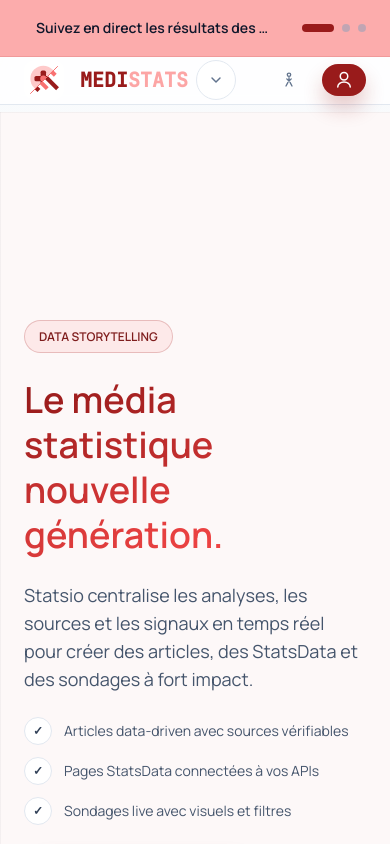
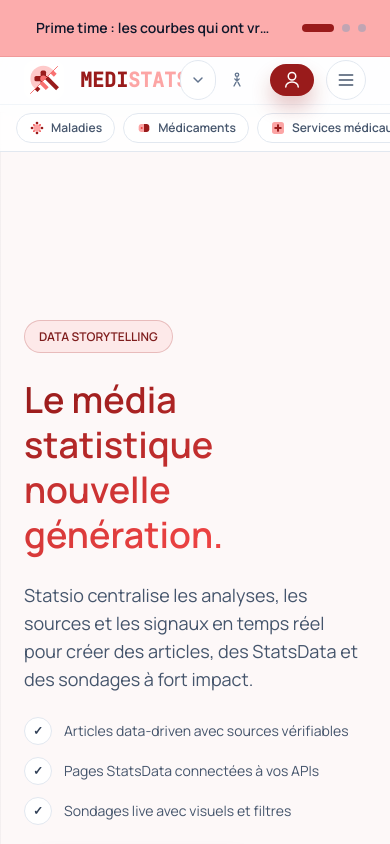
Before and after one commit to Statsio/statsio-front, a Nuxt app: page /medistats in a window 390 px wide. Shown: the top 844 px of the page. Built offline with nearby package versions, Linux system fonts and the light colour scheme.

Commit message:
fix header mobile

```diff
--- a/app/components/layout/AppHeader.vue
+++ b/app/components/layout/AppHeader.vue
@@ -1,5 +1,5 @@
 <script setup lang="ts">
-import { computed, onBeforeUnmount, onMounted, ref } from 'vue'
+import { computed, onBeforeUnmount, onMounted, ref, watch } from 'vue'
 import { RouterLink, useRoute, useRouter } from 'vue-router'
 import AppAccessibilityPanel from '@/components/layout/AppAccessibilityPanel.vue'
 import type { HeaderNavItem } from '@/components/layout/brands/header-nav.types'
@@ -59,6 +59,9 @@ const notificationToneClasses = {
 const activeMenu = ref<HeaderNavItem | null>(null)
 const logoutError = ref('')
 const isBrandMenuOpen = ref(false)
+const isMobileMenuOpen = ref(false)
+const brandNavRef = ref<any>(null)
+const mobileNavItems = computed<HeaderNavItem[]>(() => brandNavRef.value?.items ?? [])
 const brandMenuRef = ref<HTMLElement | null>(null)
 const isNotificationsOpen = ref(false)
 const notificationsRef = ref<HTMLElement | null>(null)
@@ -86,11 +89,36 @@ const userInitials = () => {
   return initials || 'ST'
 }
 
+const toggleMobileMenu = () => {
+  isMobileMenuOpen.value = !isMobileMenuOpen.value
+  if (isMobileMenuOpen.value) {
+    isBrandMenuOpen.value = false
+    isNotificationsOpen.value = false
+    isUserMenuOpen.value = false
+    activeMenu.value = null
+  }
+}
+
+const closeMobileMenu = () => {
+  isMobileMenuOpen.value = false
+}
+
+watch(route, () => {
+  closeMobileMenu()
+})
+
+watch(isMobileMenuOpen, (open) => {
+  if (typeof document !== 'undefined') {
+    document.body.style.overflow = open ? 'hidden' : ''
+  }
+})
+
 const handleLogout = async () => {
   logoutError.value = ''
   isBrandMenuOpen.value = false
   isNotificationsOpen.value = false
   isUserMenuOpen.value = false
+  closeMobileMenu()
 
   try {
     await authStore.logout()
@@ -168,6 +196,7 @@ onMounted(() => {
 
 onBeforeUnmount(() => {
   document.removeEventListener('click', handleDocumentClick)
+  document.body.style.overflow = ''
 })
 </script>
 
@@ -227,7 +256,7 @@ onBeforeUnmount(() => {
         </AppDropdownMenu>
       </div>
 
-      <component :is="currentBrandNavComponent" v-model="activeMenu" />
+      <component :is="currentBrandNavComponent" ref="brandNavRef" v-model="activeMenu" />
 
       <div class="flex items-center gap-3">
         <AppAccessibilityPanel />
@@ -365,8 +394,39 @@ onBeforeUnmount(() => {
             </AppButton>
           </div>
         </template>
+
+        <button
+          type="button"
+          class="inline-flex h-10 w-10 items-center justify-center rounded-full border border-slate-200 bg-white text-slate-600 transition hover:border-slate-300 hover:bg-slate-50 hover:text-slate-900 focus-visible:outline-none focus-visible:ring-2 focus-visible:ring-primary/40 lg:hidden"
+          :aria-expanded="isMobileMenuOpen"
+          aria-haspopup="dialog"
+          aria-label="Menu de navigation"
+          @click="toggleMobileMenu"
+        >
+          <svg v-if="!isMobileMenuOpen" viewBox="0 0 24 24" class="h-5 w-5" fill="none" xmlns="http://www.w3.org/2000/svg">
+            <path d="M4 6h16M4 12h16M4 18h16" stroke="currentColor" stroke-width="1.8" stroke-linecap="round" />
+          </svg>
+          <svg v-else viewBox="0 0 24 24" class="h-5 w-5" fill="none" xmlns="http://www.w3.org/2000/svg">
+            <path d="M18 6L6 18M6 6l12 12" stroke="currentColor" stroke-width="1.8" stroke-linecap="round" />
+          </svg>
+        </button>
       </div>
     </div>
+
+    <!-- Mobile navigation slider -->
+    <nav class="mobile-slider flex gap-2 overflow-x-auto border-t border-slate-100 px-4 py-2 lg:hidden" aria-label="Navigation rapide">
+      <component
+        v-for="item in mobileNavItems"
+        :key="item.label"
+        :is="item.href.startsWith('/') ? RouterLink : 'a'"
+        :to="item.href.startsWith('/') ? item.href : undefined"
+        :href="item.href.startsWith('/') ? undefined : item.href"
+        class="flex shrink-0 items-center gap-1.5 rounded-full border border-slate-200 bg-white px-3 py-1.5 text-xs font-semibold text-slate-600 transition hover:border-primary/30 hover:bg-slate-50 hover:text-slate-900 focus-visible:outline-none focus-visible:ring-2 focus-visible:ring-primary/40"
+      >
+        <AppNavIcon :kind="item.icon" class="h-[16px] w-[16px]" />
+        {{ item.label }}
+      </component>
+    </nav>
 
     <div v-if="logoutError" class="container pt-3">
       <div class="rounded-2xl border border-rose-200 bg-rose-50 px-4 py-3 text-sm text-rose-700">
@@ -421,4 +481,131 @@ onBeforeUnmount(() => {
       </div>
     </div>
   </header>
+
+  <!-- Mobile menu drawer -->
+  <Teleport to="body">
+    <Transition
+      enter-active-class="transition duration-300 ease-out"
+      enter-from-class="opacity-0 translate-y-3"
+      enter-to-class="opacity-100 translate-y-0"
+      leave-active-class="transition duration-200 ease-in"
+      leave-from-class="opacity-100 translate-y-0"
+      leave-to-class="opacity-0 translate-y-3"
+    >
+      <div
+        v-if="isMobileMenuOpen"
+        class="fixed inset-0 z-50 flex flex-col bg-white lg:hidden"
+        role="dialog"
+        aria-modal="true"
+        aria-label="Menu de navigation"
+      >
+        <!-- Drawer header -->
+        <div class="flex shrink-0 items-center justify-between border-b border-slate-100 px-4 py-3">
+          <RouterLink
+            :to="currentBrand.to"
+            class="flex items-center gap-3 rounded-xl focus-visible:outline-none focus-visible:ring-2 focus-visible:ring-primary/40"
+            @click="closeMobileMenu"
+          >
+            <img :src="currentBrand.logo" :alt="currentBrand.logoAlt" class="h-9 w-9 rounded-xl border border-slate-100 bg-white p-1" />
+            <p :class="[currentBrand.wordmarkClass, 'text-lg font-bold uppercase font-mono']">
+              {{ currentBrand.prefix }}<span :class="currentBrand.suffixClass">{{ currentBrand.suffix }}</span>
+            </p>
+          </RouterLink>
+          <button
+            type="button"
+            class="inline-flex h-10 w-10 items-center justify-center rounded-full border border-slate-200 text-slate-500 transition hover:border-slate-300 hover:bg-slate-50 hover:text-slate-900 focus-visible:outline-none focus-visible:ring-2 focus-visible:ring-primary/40"
+            aria-label="Fermer le menu"
+            @click="closeMobileMenu"
+          >
+            <svg viewBox="0 0 24 24" class="h-5 w-5" fill="none" xmlns="http://www.w3.org/2000/svg">
+              <path d="M18 6L6 18M6 6l12 12" stroke="currentColor" stroke-width="1.8" stroke-linecap="round" />
+            </svg>
+          </button>
+        </div>
+
+        <!-- Nav items -->
+        <div class="flex-1 space-y-3 overflow-y-auto p-4">
+          <div v-for="item in mobileNavItems" :key="item.label" class="rounded-2xl border border-slate-100 bg-slate-50 p-4">
+            <component
+              :is="item.href.startsWith('/') ? RouterLink : 'a'"
+              :to="item.href.startsWith('/') ? item.href : undefined"
+              :href="item.href.startsWith('/') ? undefined : item.href"
+              class="group mb-3 flex items-center gap-3"
+              @click="closeMobileMenu"
+            >
+              <span class="flex h-9 w-9 shrink-0 items-center justify-center rounded-xl border border-slate-200 bg-white">
+                <AppNavIcon :kind="item.icon" class="h-[20px] w-[20px]" />
+              </span>
+              <span class="min-w-0">
+                <span class="block text-sm font-semibold text-slate-900 transition group-hover:text-primary">{{ item.label }}</span>
+                <span class="block text-xs font-medium uppercase tracking-[0.16em] text-slate-400">{{ item.eyebrow }}</span>
+              </span>
+            </component>
+            <div class="flex flex-wrap gap-2">
+              <a
+                v-for="link in item.links"
+                :key="link"
+                href="#"
+                class="rounded-full border border-slate-200 bg-white px-3 py-1 text-xs font-semibold text-slate-600 transition hover:border-primary/25 hover:bg-primary/5 hover:text-primary"
+                @click="closeMobileMenu"
+              >
+                {{ link }}
+              </a>
+            </div>
+          </div>
+        </div>
+
+        <!-- Auth footer -->
+        <div class="shrink-0 border-t border-slate-100 p-4">
+          <template v-if="authStore.isAuthenticated">
+            <div class="mb-4 flex items-center gap-3">
+              <AppAvatar :initials="userInitials()" size="sm" />
+              <div class="min-w-0 flex-1">
+                <p class="truncate text-sm font-semibold text-slate-900">{{ authStore.displayName }}</p>
+                <p class="truncate text-xs text-slate-500">{{ authStore.user?.email }}</p>
+              </div>
+            </div>
+            <div class="grid grid-cols-2 gap-2">
+              <RouterLink
+                to="/profile"
+                class="flex items-center justify-center rounded-2xl border border-slate-200 bg-slate-50 px-4 py-2.5 text-sm font-semibold text-slate-700 transition hover:border-slate-300 hover:bg-white"
+                @click="closeMobileMenu"
+              >
+                Mon profil
+              </RouterLink>
+              <button
+                type="button"
+                class="flex items-center justify-center rounded-2xl border border-rose-200 bg-rose-50 px-4 py-2.5 text-sm font-semibold text-rose-700 transition hover:bg-rose-100 disabled:opacity-60"
+                :disabled="authStore.isLoggingOut"
+                @click="handleLogout"
+              >
+                {{ authStore.isLoggingOut ? 'Déconnexion...' : 'Se déconnecter' }}
+              </button>
+            </div>
+          </template>
+          <template v-else>
+            <div class="flex gap-3">
+              <AppButton as="router-link" to="/login" variant="outline" size="md" class="flex-1" @click="closeMobileMenu">
+                Connexion
+              </AppButton>
+              <AppButton as="router-link" to="/register" variant="primary" size="md" icon-position="right" class="flex-1" @click="closeMobileMenu">
+                Lancez-vous !
+                <template #icon>→</template>
+              </AppButton>
+            </div>
+          </template>
+        </div>
+      </div>
+    </Transition>
+  </Teleport>
 </template>
+
+<style scoped>
+.mobile-slider::-webkit-scrollbar {
+  display: none;
+}
+.mobile-slider {
+  -ms-overflow-style: none;
+  scrollbar-width: none;
+}
+</style>
--- a/app/components/layout/brands/medistats/AppHeaderNav.vue
+++ b/app/components/layout/brands/medistats/AppHeaderNav.vue
@@ -73,6 +73,8 @@ const items: HeaderNavItem[] = [
     links: ['Newsletters', 'Réseaux sociaux', 'Partenaires', 'Automatisations'],
   },
 ]
+
+defineExpose({ items })
 </script>
 
 <template>
--- a/app/components/layout/brands/statsio/AppHeaderNav.vue
+++ b/app/components/layout/brands/statsio/AppHeaderNav.vue
@@ -73,6 +73,8 @@ const items: HeaderNavItem[] = [
     links: ['Newsletters', 'Réseaux sociaux', 'Partenaires', 'Automatisations'],
   },
 ]
+
+defineExpose({ items })
 </script>
 
 <template>
--- a/app/components/layout/brands/tvstats/AppHeaderNav.vue
+++ b/app/components/layout/brands/tvstats/AppHeaderNav.vue
@@ -74,6 +74,8 @@ const items: HeaderNavItem[] = [
     links: ['Généralistes', 'Info', 'Divertissement', 'Partenaires'],
   },
 ]
+
+defineExpose({ items })
 </script>
 
 <template>
--- a/app/data/brands/statsio/promo-items.ts
+++ b/app/data/brands/statsio/promo-items.ts
@@ -2,23 +2,23 @@ import type { PromoItem } from '@/data/brands/promo-items.types'
 
 export const promoItems: PromoItem[] = [
   {
-    type: 'Direct',
-    title: 'Suivez en direct les résultats des municipales 2026',
-    meta: 'Cartes, signaux locaux et bascules clés centralisés dans Statsio',
-    cta: 'Suivre le direct',
+    type: 'Audience',
+    title: 'Prime time : les courbes qui ont vraiment déplacé l’attention cette semaine',
+    meta: 'Comparatif TVSTATS par chaînes, créneaux et formats les plus performants',
+    cta: 'Voir les audiences',
     variant: 'live',
   },
   {
-    type: 'Analyse',
-    title: 'Présidentielle 2027 : les bassins d’indécision qui peuvent faire basculer le second tour',
-    meta: 'Dossier enrichi avec segments, comparaisons locales et nouveaux signaux',
+    type: 'Décryptage',
+    title: 'JT, talk, divertissement : les formats qui gagnent du terrain sur la cible active',
+    meta: 'Lecture enrichie avec pics d’audience, récurrence et dynamique d’antenne',
     cta: 'Lire l’analyse',
     variant: 'special',
   },
   {
     type: 'Signal',
-    title: 'Inflation : où la pression retombe vraiment',
-    meta: 'Lecture en hausse sur les 72 dernières heures',
+    title: 'Access et late : où la programmation reprend de la traction',
+    meta: 'Évolution consolidée sur les 7 derniers jours',
     cta: 'Explorer',
   },
 ]
```
Also changed, not shown: 1 other file (tests, documents, lock files or other folders).
